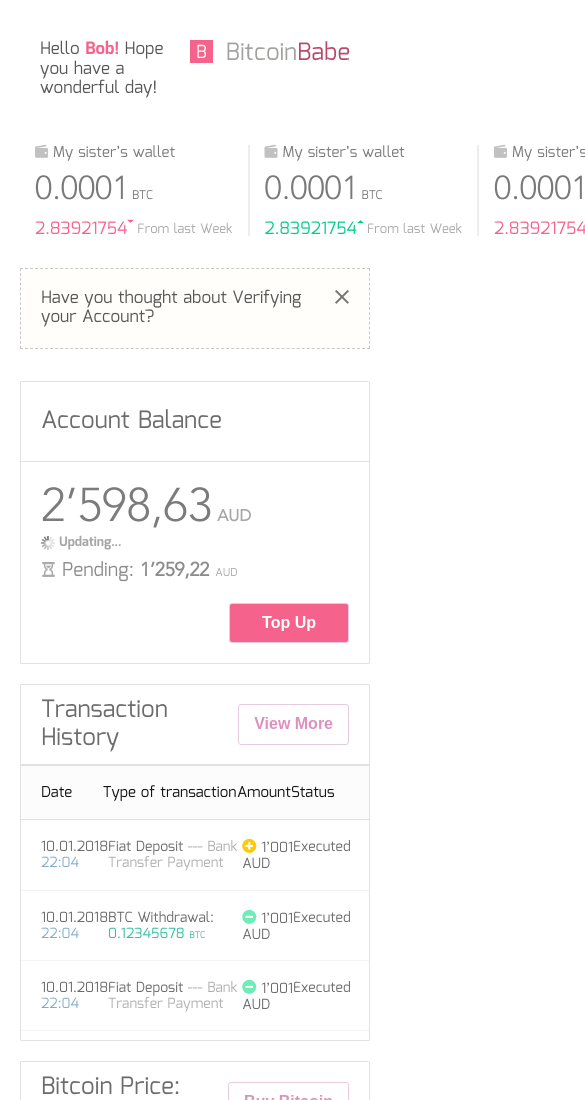
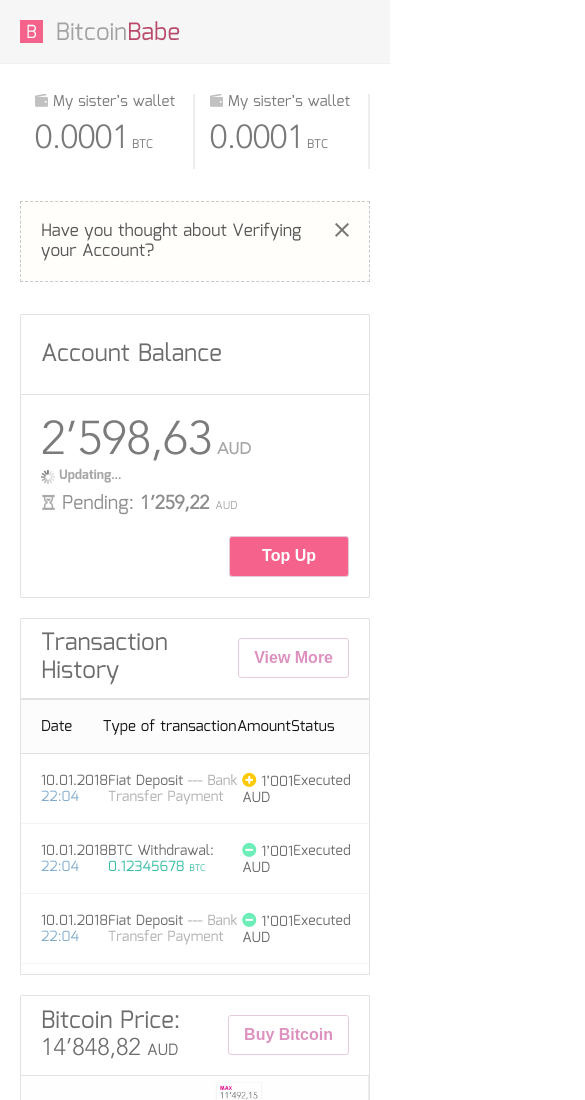
Before and after one commit to alexsys-me/bitcoin, a website: page src/index.html in a window 390 px wide. Shown: the top 1100 px of the page, 585 px wide, since content can reach past the window. Drawn offline with nearby package versions, Linux system fonts and the light colour scheme; files that its build step writes are made by us from their sources; files whose address does not match are found by name.

Commit message:
Mobile add

```diff
--- a/src/index.html
+++ b/src/index.html
@@ -59,7 +59,6 @@
     </aside>
 
     <section class="wrap">
-      <main class="main">
        <!--HEADER  -->
        <header class="header">
         <p class="header__slogo">
@@ -68,6 +67,9 @@
         </p>
         <img src="images/logo.png" alt="" class="main__header_logo" />
       </header>
+
+      <main class="main">
+
 
         <!--WALLET_TABLE  -->
         <div class="wallet">
--- a/src/less/blocks/header.less
+++ b/src/less/blocks/header.less
@@ -1,4 +1,11 @@
 .header {
+
+  @media (max-width: 480px) {
+    background:#f6f6f6;
+    border-bottom:1px solid #f0f0f0;
+
+  }
+
   display: flex;
   flex: 100%;
   padding: 20px;
@@ -8,6 +15,11 @@
   justify-content: space-between;
 
   &__slogo {
+
+    @media (max-width: 480px) {
+      display: none;
+    }
+
   }
 
   &__name {
--- a/src/less/blocks/wallets.less
+++ b/src/less/blocks/wallets.less
@@ -1,6 +1,12 @@
 .wallet {
   display: flex;
   flex: 100%;
+
+  @media (max-width: 480px) {
+   min-width: 100%;
+   overflow-x: scroll;
+   overflow-y: hidden;
+  }
 
   &__box {
     max-width: 230px;
@@ -12,6 +18,11 @@
     flex-wrap: wrap;
     align-items: center;
 
+    @media (max-width: 480px) {
+      min-width: 50%;
+
+     }
+
     &:last-child {
       border: none;
     }
@@ -21,6 +32,8 @@
     color: #7b7b7c;
     font-size: 15px;
     padding-bottom: 10px;
+    white-space: nowrap;
+
     &:before {
       color: #c1c1c1;
       margin-right: 5px;
@@ -34,6 +47,7 @@
     font-weight: 300;
     font-family: "Avenir";
     margin-bottom: 10px;
+    white-space: nowrap;
   }
 
   &__money-val {
@@ -47,6 +61,11 @@
     display: flex;
     justify-content: space-between;
     margin-bottom: -4px;
+
+    @media (max-width: 480px) {
+      display: none;
+    }
+
   }
 
   &__stat {
```
Also changed, not shown: build/css/style.css, build/index.html. Lines whose indentation alone changed are shown as unchanged.
